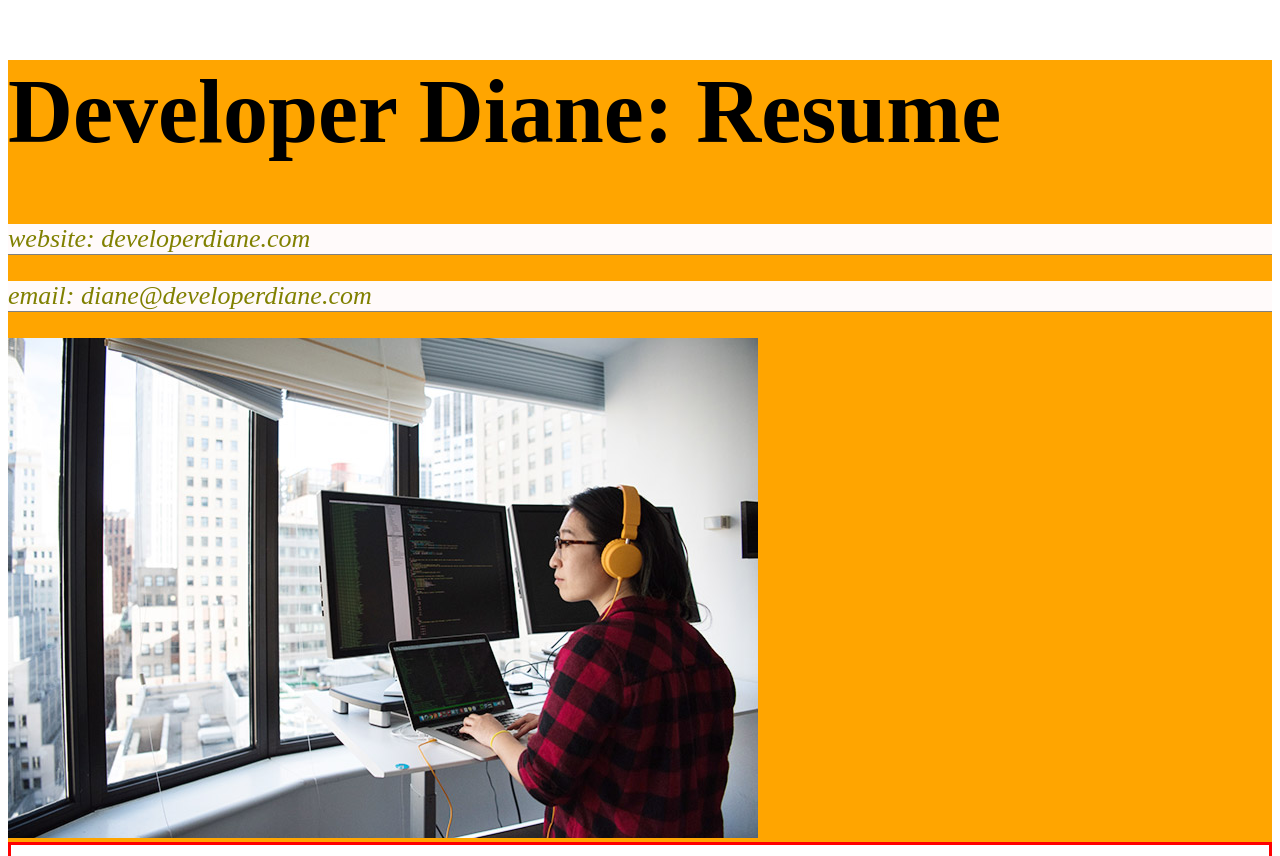
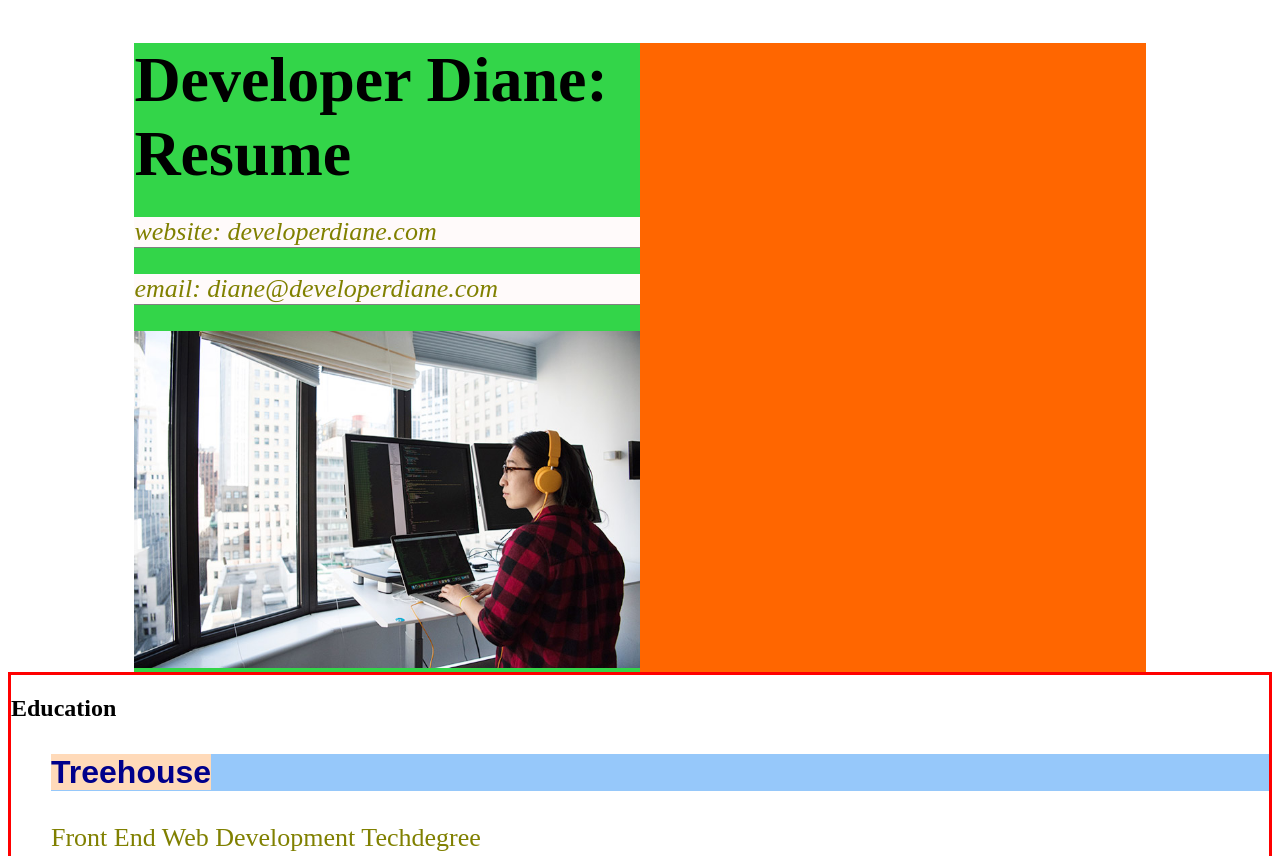
Before and after one commit to uqcadams/css-basics-ID-selectors, a plain HTML site: page index.html in a window 1280 px wide. Shown: the top 856 px of the page. Drawn offline with Linux system fonts and the light colour scheme.

Commit message:
Additional Unit 2 exercises
CSS Basics exercises re: data points, em rem etc

```diff
--- a/css/style.css
+++ b/css/style.css
@@ -1,7 +1,11 @@
 
 /* Type selectors */
+html {
+  font-size: 16px;
+}
 h1 {
-  font-size:  90px;
+  font-size:  4rem;
+  margin-bottom: 1.5rem;
 }
 
 p {
@@ -9,11 +13,20 @@ p {
   font-size: 26px;
 }
 header {
-  background-color: orange;
+  background-color: #f60; /* this is the same as ##ff600 */
+  width: 80%;
+  margin-left: 10%;
 }
 header p {
   background-color: snow;
   border-bottom: 1px solid gray;
+}
+#header-box {
+  width: 50%;
+  background-color: #33d549;
+}
+img {
+  width: 100%;
 }
 footer {
   background-color: lightcoral;
@@ -32,8 +45,8 @@ a:hover {
 
 /* turns links white with an orange background when they receive focus */
 a:focus {
-  color: white;
-  background-color: orange;
+  color: rgb(255, 255, 255);
+  background-color: rgba( 255, 165, 0, 0.5); /* 0.5 means 50% opacity */
 }
 ol li {
   letter-spacing: 3px;
@@ -41,9 +54,9 @@ ol li {
 }
 
 /* styles the first li element in an ol */
-ol li:first-child {
+/* ol li:first-child {
   font-weight: bold;
-}
+} */
 /* Note that you can select any child with :nth-child() */
 
 
@@ -61,6 +74,7 @@ ul li {
 #education h3 {
   font-family: Arial, sans-serif;
   font-size: 32px;
+  background-color: rgba( 150, 200, 250, 1);
 }
 #skills-list {
   background-color: aliceblue;
--- a/index.html
+++ b/index.html
@@ -9,12 +9,14 @@
 <body>
   <main>
     <header>
+      <div id="header-box">
         <h1>Developer Diane: Resume</h1>
         <address>
           <p>website: developerdiane.com</p>
           <p>email: diane@developerdiane.com</p>
         </address>
         <img src="developer-diane.jpg" alt="Developer Diane coding on her laptop.">
+      </div>
     </header>
     <section id="education">
       <h2>Education</h2>
```
Lines whose indentation alone changed are shown as unchanged.
